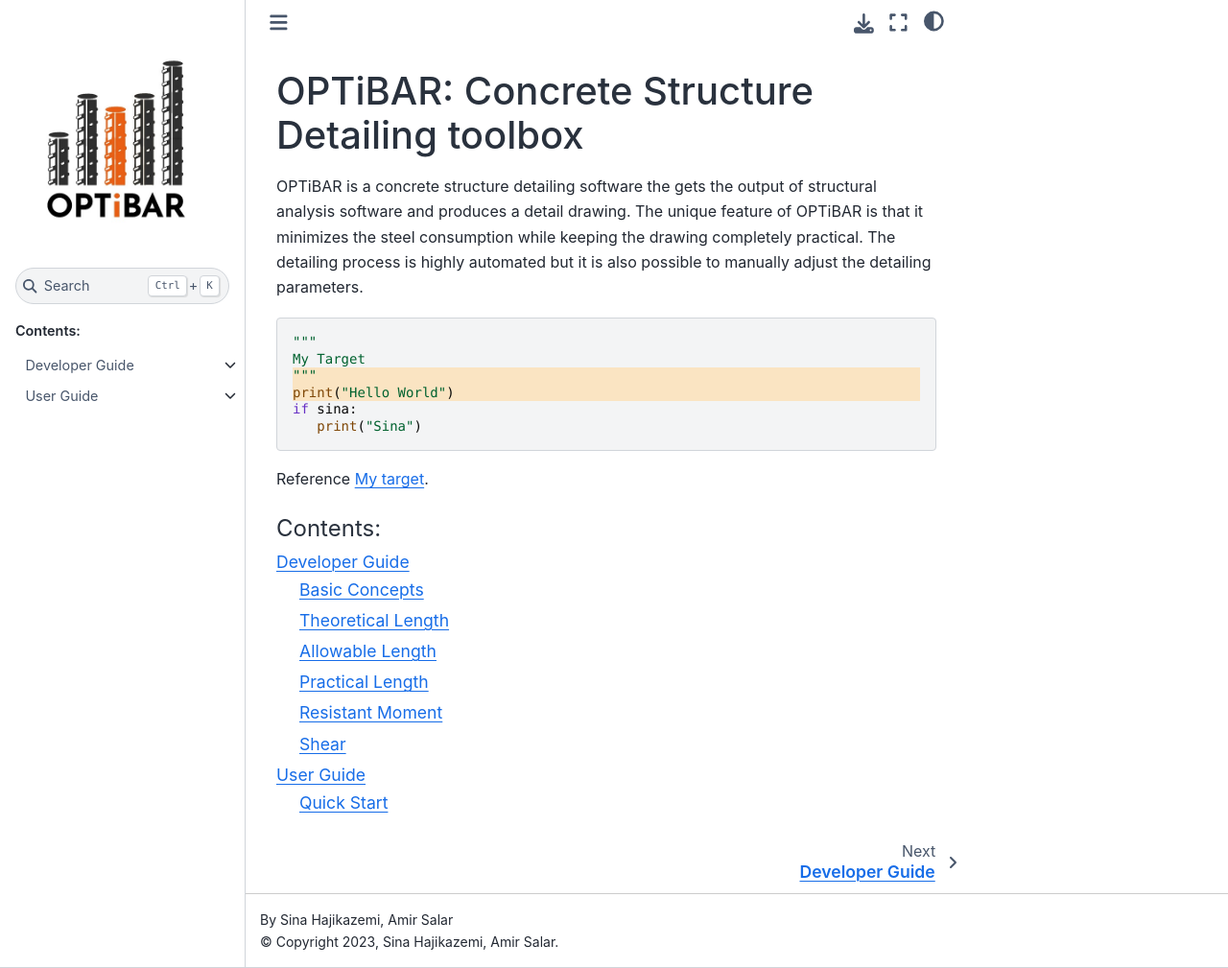
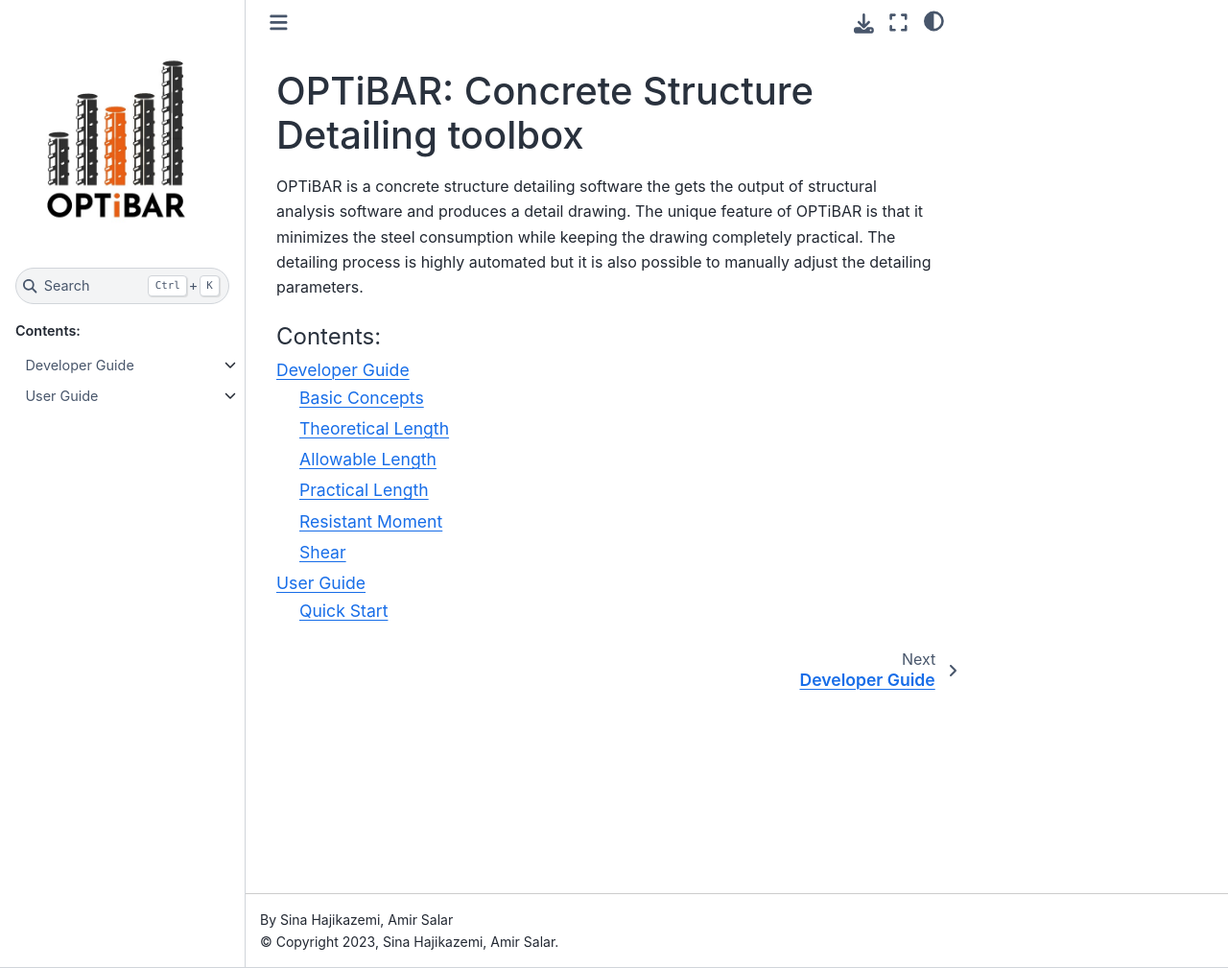
Before and after one commit to OPTiBAR/OPTiBAR, a Sphinx documentation site: the page built from docs/source/index.rst, in a window 1280 px wide and 1009 px high. Shown: the whole window at 96% size. Built offline with Sphinx 7.4.7 and the Sphinx Book theme 1.1.4, drawn with Linux system fonts in a browser that asks for light colours.

Commit message:
extra piece of code removed

```diff
--- a/docs/source/index.rst
+++ b/docs/source/index.rst
@@ -9,20 +9,6 @@
 The unique feature of OPTiBAR is that it minimizes the steel consumption while keeping the drawing completely practical.
 The detailing process is highly automated but it is also possible to manually adjust the detailing parameters.
 
-.. _My target:
-.. code-block:: python
-   :emphasize-lines: 3,4
-
-   """
-   My Target
-   """
-   print("Hello World")
-   if sina:
-      print("Sina")
-
-
-Reference `My target`_.
-
 .. toctree::
    :maxdepth: 2
    :caption: Contents:
```
